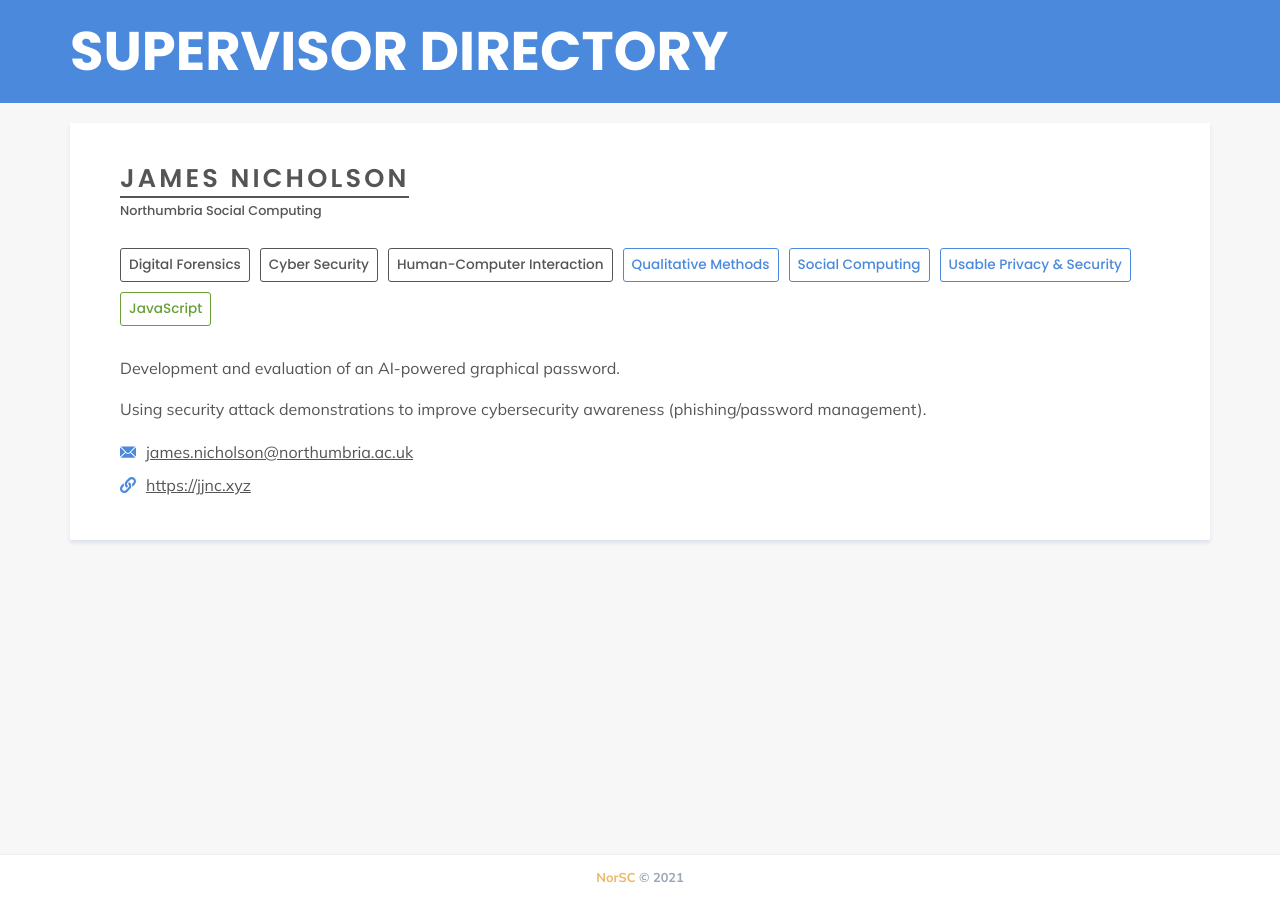
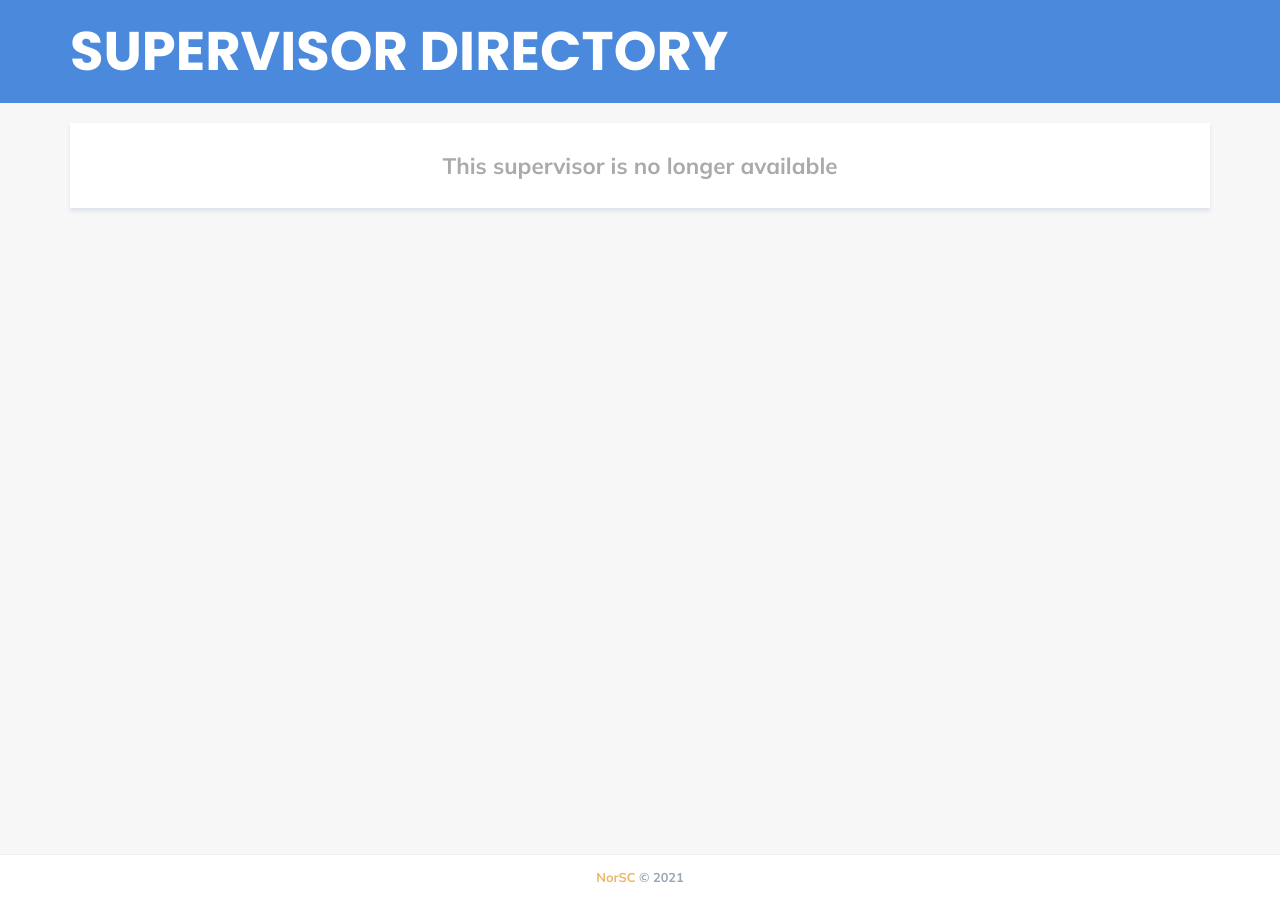
Before and after one commit to NorSC/supervisor-search, a Jekyll site: the page built from _supervisors/james-nicholson.md, in a window 1280 px wide. Built offline with Jekyll 4.4.1, drawn with Linux system fonts in a browser that asks for light colours; a script that is not in the unit is left out; some of the changed lines change nothing that is shown.

Commit message:
Update Supervisors “james-nicholson”

```diff
--- a/_supervisors/james-nicholson.md
+++ b/_supervisors/james-nicholson.md
@@ -1,9 +1,10 @@
 ---
 layout: supervisor
 title: James Nicholson
-available: true
+available: false
 email: james.nicholson@northumbria.ac.uk
 website: https://jjnc.xyz
+office_hours: Mon-Fri
 research_group: Northumbria Social Computing
 research_themes:
   - Digital Forensics
```
